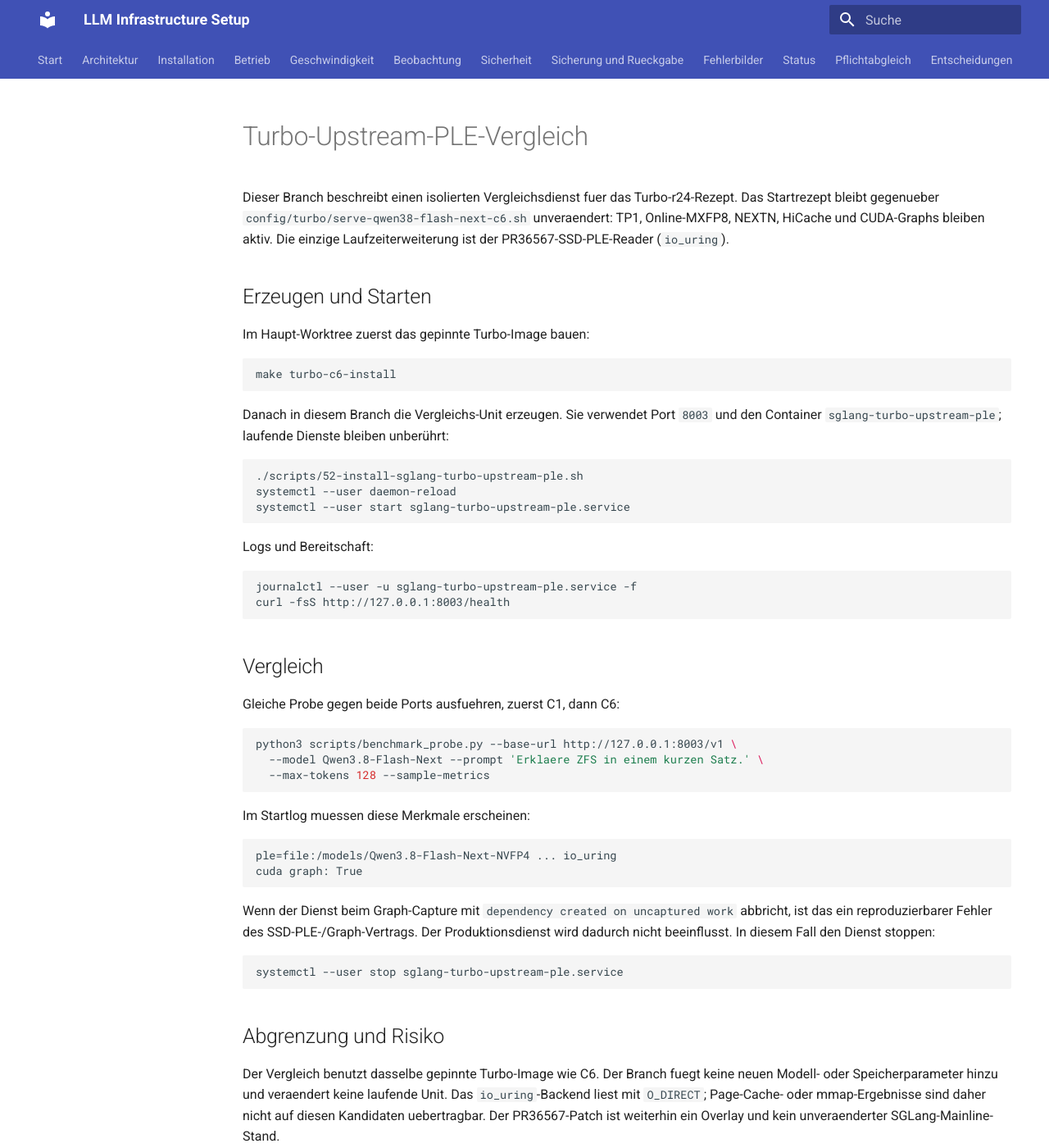
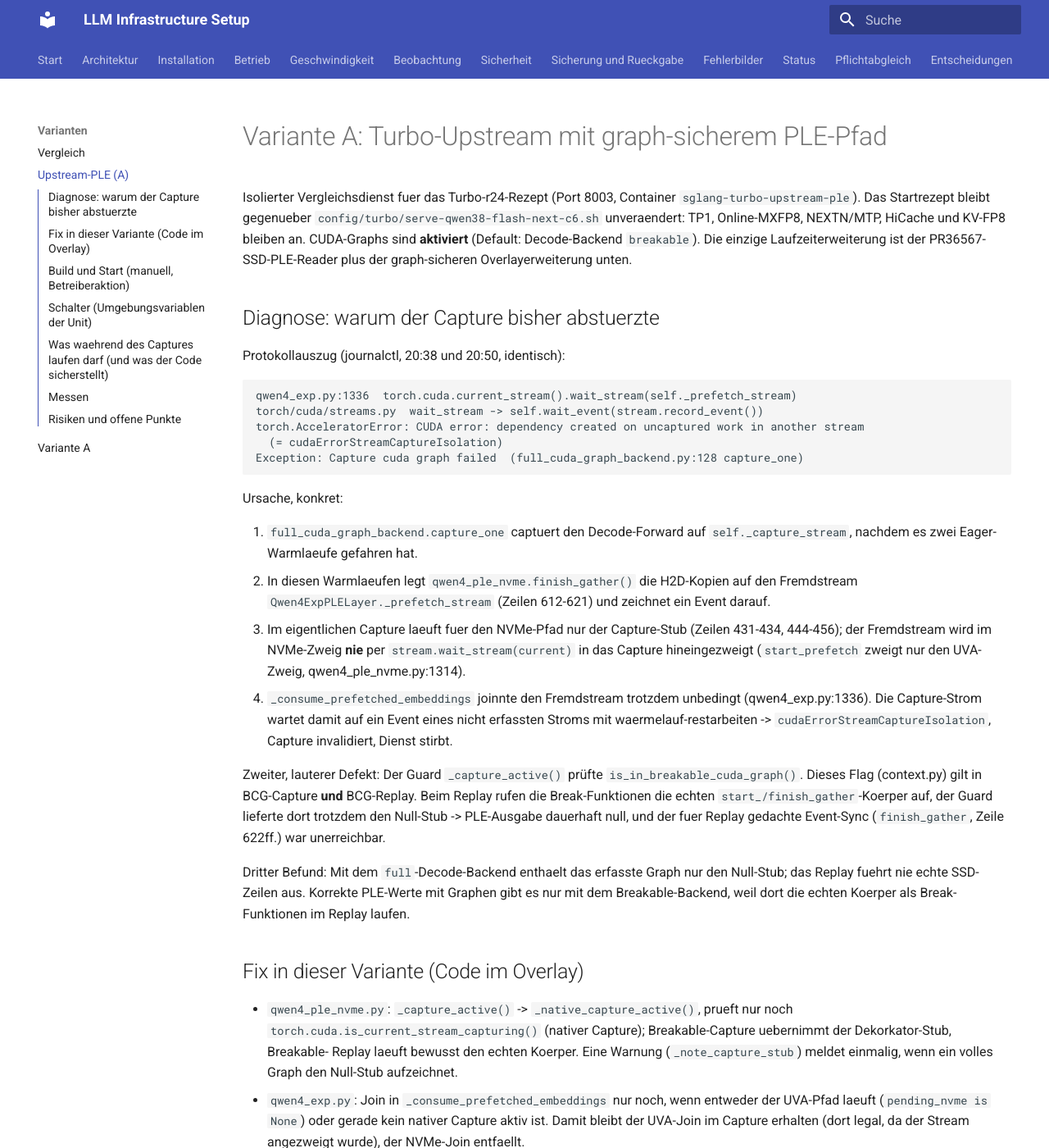
Before and after one commit to thomasdenk79-cyber/llm-infra-setup, an MkDocs documentation site: the page built from docs/turbo-upstream-ple.md, in a window 1280 px wide and 1400 px high. Shown: the whole window at 82% size. Built offline with MkDocs 1.6.1 and Material for MkDocs 9.7.7, drawn with Linux system fonts in a browser that asks for light colours; some of the changed text lies outside the part shown.

Commit message:
fix capture-isolation and breakable-replay stub; add graph strategy toggle for variant A

````diff
--- a/docs/turbo-upstream-ple.md
+++ b/docs/turbo-upstream-ple.md
@@ -1,63 +1,129 @@
-# Turbo-Upstream-PLE-Vergleich
+# Variante A: Turbo-Upstream mit graph-sicherem PLE-Pfad
 
-Dieser Branch beschreibt einen isolierten Vergleichsdienst fuer das Turbo-r24-Rezept.
-Das Startrezept bleibt gegenueber `config/turbo/serve-qwen38-flash-next-c6.sh`
-unveraendert: TP1, Online-MXFP8, NEXTN, HiCache und CUDA-Graphs bleiben aktiv.
-Die einzige Laufzeiterweiterung ist der PR36567-SSD-PLE-Reader (`io_uring`).
+Isolierter Vergleichsdienst fuer das Turbo-r24-Rezept (Port 8003, Container
+`sglang-turbo-upstream-ple`). Das Startrezept bleibt gegenueber
+`config/turbo/serve-qwen38-flash-next-c6.sh` unveraendert: TP1, Online-MXFP8,
+NEXTN/MTP, HiCache und KV-FP8 bleiben an. CUDA-Graphs sind **aktiviert**
+(Default: Decode-Backend `breakable`). Die einzige Laufzeiterweiterung ist der
+PR36567-SSD-PLE-Reader plus der graph-sicheren Overlayerweiterung unten.
 
-## Erzeugen und Starten
+## Diagnose: warum der Capture bisher abstuerzte
 
-Im Haupt-Worktree zuerst das gepinnte Turbo-Image bauen:
+Protokollauszug (journalctl, 20:38 und 20:50, identisch):
+
+```text
+qwen4_exp.py:1336  torch.cuda.current_stream().wait_stream(self._prefetch_stream)
+torch/cuda/streams.py  wait_stream -> self.wait_event(stream.record_event())
+torch.AcceleratorError: CUDA error: dependency created on uncaptured work in another stream
+  (= cudaErrorStreamCaptureIsolation)
+Exception: Capture cuda graph failed  (full_cuda_graph_backend.py:128 capture_one)
+```
+
+Ursache, konkret:
+
+1. `full_cuda_graph_backend.capture_one` captuert den Decode-Forward auf
+   `self._capture_stream`, nachdem es zwei Eager-Warmlaeufe gefahren hat.
+2. In diesen Warmlaeufen legt `qwen4_ple_nvme.finish_gather()` die H2D-Kopien
+   auf den Fremdstream `Qwen4ExpPLELayer._prefetch_stream` (Zeilen 612-621)
+   und zeichnet ein Event darauf.
+3. Im eigentlichen Capture laeuft fuer den NVMe-Pfad nur der Capture-Stub
+   (Zeilen 431-434, 444-456); der Fremdstream wird im NVMe-Zweig **nie** per
+   `stream.wait_stream(current)` in das Capture hineingezweigt
+   (`start_prefetch` zweigt nur den UVA-Zweig, qwen4_ple_nvme.py:1314).
+4. `_consume_prefetched_embeddings` joinnte den Fremdstream trotzdem
+   unbedingt (qwen4_exp.py:1336). Die Capture-Strom wartet damit auf ein
+   Event eines nicht erfassten Stroms mit waermelauf-restarbeiten ->
+   `cudaErrorStreamCaptureIsolation`, Capture invalidiert, Dienst stirbt.
+
+Zweiter, lauterer Defekt: Der Guard `_capture_active()` prüfte
+`is_in_breakable_cuda_graph()`. Dieses Flag (context.py) gilt in BCG-Capture
+**und** BCG-Replay. Beim Replay rufen die Break-Funktionen die echten
+`start_/finish_gather`-Koerper auf, der Guard lieferte dort trotzdem den
+Null-Stub -> PLE-Ausgabe dauerhaft null, und der fuer Replay gedachte
+Event-Sync (`finish_gather`, Zeile 622ff.) war unerreichbar.
+
+Dritter Befund: Mit dem `full`-Decode-Backend enthaelt das erfasste Graph nur
+den Null-Stub; das Replay fuehrt nie echte SSD-Zeilen aus. Korrekte PLE-Werte
+mit Graphen gibt es nur mit dem Breakable-Backend, weil dort die echten
+Koerper als Break-Funktionen im Replay laufen.
+
+## Fix in dieser Variante (Code im Overlay)
+
+* `qwen4_ple_nvme.py`: `_capture_active()` -> `_native_capture_active()`,
+  prueft nur noch `torch.cuda.is_current_stream_capturing()` (nativer
+  Capture); Breakable-Capture uebernimmt der Dekorkator-Stub, Breakable-
+  Replay laeuft bewusst den echten Koerper. Eine Warnung (`_note_capture_stub`)
+  meldet einmalig, wenn ein volles Graph den Null-Stub aufzeichnet.
+* `qwen4_exp.py`: Join in `_consume_prefetched_embeddings` nur noch, wenn
+  entweder der UVA-Pfad laeuft (`pending_nvme is None`) oder gerade kein
+  nativer Capture aktiv ist. Damit bleibt der UVA-Join im Capture erhalten
+  (dort legal, da der Stream angezweigt wurde), der NVMe-Join entfaellt.
+
+## Build und Start (manuell, Betreiberaktion)
 
 ```bash
-make turbo-c6-install
-```
-
-Danach in diesem Branch die Vergleichs-Unit erzeugen. Sie verwendet Port `8003`
-und den Container `sglang-turbo-upstream-ple`; laufende Dienste bleiben unberührt:
-
-```bash
-./scripts/52-install-sglang-turbo-upstream-ple.sh
+cd ~/work/llm-infra-setup-turbo-upstream
+make turbo-c6-install                       # Basisbild r24, nur falls fehlend
+./scripts/52-install-sglang-turbo-upstream-ple.sh   # Overlaybild + Unit, Port 8003
 systemctl --user daemon-reload
 systemctl --user start sglang-turbo-upstream-ple.service
-```
-
-Logs und Bereitschaft:
-
-```bash
 journalctl --user -u sglang-turbo-upstream-ple.service -f
 curl -fsS http://127.0.0.1:8003/health
 ```
 
-## Vergleich
+Der Vergleich laeuert exclusiveGPU: vorher Produktions-Turbo stoppen
+(`systemctl --user stop sglang-turbo-c6.service`), nachher zurueck.
 
-Gleiche Probe gegen beide Ports ausfuehren, zuerst C1, dann C6:
-
-```bash
-python3 scripts/benchmark_probe.py --base-url http://127.0.0.1:8003/v1 \
-  --model Qwen3.8-Flash-Next --prompt 'Erklaere ZFS in einem kurzen Satz.' \
-  --max-tokens 128 --sample-metrics
-```
-
-Im Startlog muessen diese Merkmale erscheinen:
-
-```text
-ple=file:/models/Qwen3.8-Flash-Next-NVFP4 ... io_uring
-cuda graph: True
-```
-
-Wenn der Dienst beim Graph-Capture mit `dependency created on uncaptured work`
-abbricht, ist das ein reproduzierbarer Fehler des SSD-PLE-/Graph-Vertrags. Der
-Produktionsdienst wird dadurch nicht beeinflusst. In diesem Fall den Dienst stoppen:
+Stop/Rollback:
 
 ```bash
 systemctl --user stop sglang-turbo-upstream-ple.service
+systemctl --user start sglang-turbo-c6.service
 ```
 
-## Abgrenzung und Risiko
+## Schalter (Umgebungsvariablen der Unit)
 
-Der Vergleich benutzt dasselbe gepinnte Turbo-Image wie C6. Der Branch fuegt keine
-neuen Modell- oder Speicherparameter hinzu und veraendert keine laufende Unit. Das
-`io_uring`-Backend liest mit `O_DIRECT`; Page-Cache- oder mmap-Ergebnisse sind daher
-nicht auf diesen Kandidaten uebertragbar. Der PR36567-Patch ist weiterhin ein
-Overlay und kein unveraenderter SGLang-Mainline-Stand.
+| Variable | Werte | Bedeutung |
+|---|---|---|
+| `TURBO_CUDA_GRAPH` | `on` (Default) / `off` | `off` = `--disable-cuda-graph` wie bisher |
+| `TURBO_CUDA_GRAPH_BACKEND_DECODE` | `breakable` (Default) / `full` | Decode-Backend; `full` zeigt nur den Null-Stub (Warnung im Log) |
+| `TURBO_SLEEP_ON_IDLE` | `on` (Default) / `off` | `off` noetig, falls Breakable + Memory-Saver kollidieren |
+| `SGLANG_QWEN4_PLE_NVME_BACKEND` | `io_uring` (Unit-Default) / `mmap` | Upstream-Lesepfad; mmap siehe Variante B |
+
+## Was waehrend des Captures laufen darf (und was der Code sicherstellt)
+
+* Erlaubt: Kernel auf dem Capture-Strom (Attention, Mamba, MoE, Zero-Stub des
+  PLE), Zuweisungen aus dem Graph-Pool.
+* Ausgeschlossen im nativen Capture: mmap-/io_uring-Zugriffe,
+  ThreadPoolExecutor-Arbeit, `future.result()`, H2D-Kopie, Event-Records auf
+  Fremdstreams, `wait_stream` auf einen nicht angezweigten Strom.
+  Erzwungen durch: `_native_capture_active()`-Guard vor jedem CPU-I/O in
+  `start_gather`/`finish_gather` und den bedingten Join in qwen4_exp.py.
+* Im Breakable-Replay ist CPU-/SSD-Arbeit ausdruecklich erlaubt - die
+  Abschnitte laufen ohnehin ausserhalb jeder Capture.
+
+## Messen
+
+C1 und C6 getrennt, jeweils gegen Port 8003 (vorher Produktions-Turbo stoppen):
+
+```bash
+PENNYROYAL_PORT=8003 BENCHMARK_MODEL=Qwen3.8-Flash-Next \
+  ./scripts/benchmark.sh quick 1     # C1: TTFT + steady tok/s
+PENNYROYAL_PORT=8003 BENCHMARK_MODEL=Qwen3.8-Flash-Next \
+  ./scripts/benchmark.sh quick 6     # C6: dazu aggregierter Durchsatz
+```
+
+Im Startlog erwartet: `cuda_graph=on/breakable`, spater `cuda graph: True`
+in den Decode-Zeilen, und `Qwen4 PLE NVMe: ... mean_read_ms=` ohne
+Capture-Fehlermeldungen.
+
+## Risiken und offene Punkte
+
+* Breakable mit NEXTN/MTP und Mamba-Layern ist auf dieser Turbo-Revision noch
+  nicht live getestet (erwartete Fehler: Capture der Draft-Laeufe,
+  Memory-Saver-Kollision -> dann `TURBO_SLEEP_ON_IDLE=off`).
+* `io_uring` braucht das Seccomp-Profil der Unit (wie beim Produktionsdienst).
+* Bei Abbruch im Capture: Logauszug sichern, Zustand ist unveraendert, da das
+  Bild ein eigenes Tag (`:r24-pr36567-variant-a`) nutzt.
+* Die BCG-Break-Funktionen replizieren die PLE-Ausgabe in das Bridge-Buffer
+  (`_copy_output`); die Zusatzkopie pro Schritt ist messbar, aber noetig.
--- /dev/null
+++ b/docs/variant-comparison.md
@@ -0,0 +1,73 @@
+# Turbo/PLE-Varianten im Vergleich
+
+Ziel: Ursache der niedrigen Turbo-Leistung und des CUDA-Graph-Capture-Absturzes
+beheben, ohne das Turbo-Rezept unnötig zu verändern. Jede Variante läuft in
+eigenem Branch, eigenem Worktree, eigenem Image-Tag, eigenem Container und
+eigenem Port; Produktionsdienst (`sglang-turbo-c6`, Port 8002) und Pennyroyal
+bleiben unverändert. GPU-Exklusivität beachten: immer nur ein Laufzeitdienst
+gleich starten.
+
+## Diagnose (gilt für alle Varianten)
+
+* Capture-Absturz: `qwen4_exp.py:1336` joined den Fremdstream
+  `_prefetch_stream` unbedingt in das native Graph-Capture, während dort
+  Warmlauf-Kopien als nicht erfasste Arbeit anstanden
+  (`cudaErrorStreamCaptureIsolation`, Log 2026-10-03 20:38/20:50).
+* Guard-Defekt: `_capture_active()` (qwen4_ple_nvme.py) prüfte
+  `is_in_breakable_cuda_graph()`, das in Capture *und* Replay gilt -> im
+  Breakable-Replay wäre der echte PLE-Lauf zum Null-Stub erstarrt.
+* Mit dem `full`-Decode-Backend enthält das Graph nur den Null-Stub; korrekte
+  PLE-Werte mit Graphen liefert nur das `breakable`-Backend (echte Koerper
+  als Break-Funktionen im Replay).
+* Langsamkeit (ohne Graphen, 31 tok/s C1): Log `Qwen4 PLE NVMe: calls=1000
+  rows=720240 mean_read_ms=199.935` -> ~200 ms SSD-Wartzeit pro Gather bei
+  ~720 Zeilen, sequenziell (QD1), ein IO-Worker, blockierendes
+  `future.result()` im Modell-Thread, dazu Einzel-Staging-Puffer mit
+  Ereignis-Synchronisation vor jeder `memmove`.
+
+## Tabelle
+
+| Variante | Basis | PLE-Pfad | Cachemodell | CUDA-Graph-Strategie | erwarteter Effekt | Risiko |
+|---|---|---|---|---|---|---|
+| A `turbo-upstream-ple-graph` | Turbo r24 + PR36567-Overlay, Rezept unverändert | io_uring (O_DIRECT), Upstream-Reader | keiner (Upstream-Default CACHE_PAGES=0) | Graphen an, Decode `breakable`; nativer Capture nur mit Stub, Join bedingt | Capture stabil; Decode nah an 200 tok/s C1, io_uring-I/O bleibt ~200 ms/Schritt, ueberlappend | Breakable mit Mamba/NEXTN live ungetestet; Memory-Saver-Kollision (Schalter) |
+| B `variant-b-mmap-pagecache` | A | mmap/Page-Cache (+ Vorladen), optional synchroner Modus | begrenzter LRU-Zeilen-Cache, Groesse per Unit (MiB), Default 0 = aus | wie A (breakable); kein asynchrones Future noetig fuer Korrektheit | Cache-Treffer statt SSD; Anlauf schnell nach `ple-preload.sh`; io_uring-Seccomp entfaellt | Cache-Groesse gegen ARC/HiCache abzuessen; QD1 bleibt, Trefferquote von Tokenverteilung abhaengig |
+| C `pennyroyal-plugin-variant` | Pennyroyal v2.5.3 (Fallback-Pfad) | eingebautes SSD-Stream-Plugin (PENNY_PLE_BACKEND=nvme) | HiCache hostseitig (16 GiB), Bild-eigener Reader | Pennyroyal-Standard (Decode-Graphen wie Produktionsprofil) | offiziell unterstuetzter SSD-Pfad ohne Turbo-Overlay; Fallbackfaehigkeit bleibt | Plugin-Zutritt (.ple-nvme, check_ple_nvme.py) muss im Bild vorhanden sein; nicht gegen Turbo gemessen |
+| D `variant-d-staging-double-buffer` | B | wie B | wie B | wie A/B | zus. Wegfall der Staging-Stall: Double-Buffer-Pinned-Staging ueberlappt memmove mit H2D; stabiler Stub-Ausgabepuffer | groesster Codeumfang; Ereignisverwaltung pro Puffer korrekt zu fuehren |
+
+## Status
+
+| Variante | Stand | Getestet? |
+|---|---|---|
+| A | vorbereitet, Commits im Branch | **nein - kein Live-Betrieb, kein Benchmark durchgefuehrt** |
+| B | vorbereitet | **nein** |
+| C | vorbereitet (Bestandsbranch, vervollstaendigt) | **nein** |
+| D | vorbereitet | **nein** |
+
+Empfohlene Reihenfolge fuer spaetere Live-Tests: A zuerst (kleinster Eingriff,
+bewiesener BCG-Entwurfs Pfad), dann B (falls io_uring-Latenz dominiert), D
+(falls Staging-Stall messbar bleibt), C als Vergleichsbasis der offiziellen
+PLE-Schiene.
+
+## Betrieb: Start/Stopp je Variante
+
+Alle Vergleichsdienste laufen exclusiveGPU (vorher `sglang-turbo-c6.service`
+stoppen, danach zurueckstarten). Units werden erst durch das jeweilige
+Install-Skript erzeugt und committet nicht live geaendert.
+
+| Variante | Worktree | Installation | Start | Stopp |
+|---|---|---|---|---|
+| A | ~/work/llm-infra-setup-turbo-upstream | `./scripts/52-install-sglang-turbo-upstream-ple.sh` | `systemctl --user start sglang-turbo-upstream-ple.service` | `systemctl --user stop sglang-turbo-upstream-ple.service` |
+| B | ~/work/llm-infra-setup-variant-b | `./scripts/53-install-sglang-turbo-variant-b.sh` | `systemctl --user start sglang-turbo-variant-b.service` | `systemctl --user stop sglang-turbo-variant-b.service` |
+| C | ~/work/llm-infra-setup-pennyroyal | `./scripts/50-install-pennyroyal.sh` (PENNY_PLE_BACKEND=nvme) | `./scripts/apply-runtime-unit.sh --restart-only` (Pennyroyal-Pfad) | Pennyroyal-Unit stoppen, Turbo zurueck |
+| D | ~/work/llm-infra-setup-variant-d | `./scripts/54-install-sglang-turbo-variant-d.sh` | `systemctl --user start sglang-turbo-variant-d.service` | `systemctl --user stop sglang-turbo-variant-d.service` |
+
+Nach jedem Test: `./scripts/session-checkpoint.sh "Variante X Messung"` im
+betreffenden Worktree, Messungen bleiben in `state/benchmarks/` und werden
+nach `docs/` gesichert.
+
+## Messdefinition (einheitlich)
+
+`scripts/benchmark.sh` mit `PENNYROYAL_PORT` auf den Variantendienst:
+TTFT (Median/p95), `steady_tokens_per_second` pro Anfrage (Median/p95) und
+`aggregate_tokens_per_second` ueber den Wanduhrzeitraum - jeweils getrennt
+ausweisen fuer C1 und C6.
--- /dev/null
+++ b/docs/variants/variant-a-upstream-ple-graph.md
@@ -0,0 +1,78 @@
+# Variante A: Upstream-Turbo mit graph-sicherem PLE-Pfad
+
+* Branch: `turbo-upstream-ple-graph`
+* Worktree: `~/work/llm-infra-setup-turbo-upstream`
+* Ausgangscommit: `1273262` (turbo-c6-production, Stand 2026-10-03T20:54)
+* Bild-Tag: `localhost/sglang-qwen38fn-sm120-turbo:r24-pr36567-variant-a`
+* Port: 8003 (127.0.0.1), Container `sglang-turbo-upstream-ple`
+
+## Geaenderte Dateien
+
+* `config/turbo/pr36567-overlay/python/sglang/srt/models/qwen4_ple_nvme.py`
+  - `_capture_active()` -> `_native_capture_active()`: nur noch
+    `torch.cuda.is_current_stream_capturing()`; Breakable-Replay laeuft damit
+    den echten Koerper statt des Null-Stubs.
+  - `_note_capture_stub()`: einmalige Warnung, wenn ein volles Graph den
+    Null-Stub aufzeichnet (voller Backend-Modus ist fuer NVMe-PLE falsch).
+* `config/turbo/pr36567-overlay/python/sglang/srt/models/qwen4_exp.py`
+  - Join in `_consume_prefetched_embeddings` nur noch bei UVA-Pfad oder
+    ausserhalb nativen Captures (fixed die Capture-Isolation-Panik).
+* `config/turbo/serve-qwen38-flash-next-c6-upstream-ple.sh`
+  - Graph-Schalter: `TURBO_CUDA_GRAPH=on|off`,
+    `TURBO_CUDA_GRAPH_BACKEND_DECODE=breakable|full`,
+    `TURBO_SLEEP_ON_IDLE=on|off`.
+* `scripts/52-install-sglang-turbo-upstream-ple.sh`
+  - baut das Overlay-Bild aus dem Branch (eigenes Tag), prueft r24-Revision.
+* `docs/turbo-upstream-ple.md`, `docs/variant-comparison.md` (neu)
+
+## Idee und Fehlerbehebung
+
+Das Turbo-Rezept bleibt unveraendert; CUDA-Graphs werden nicht deaktiviert,
+sondern auf das fuer eager Abschnitte gebaute Breakable-Backend gestellt.
+Die beiden Overlay-Patches beheben die nachgewiesenen Capture-Fehler:
+
+1. Der unbedingte `wait_stream(_prefetch_stream)`-Join wartete im nativen
+   Capture auf einem nicht erfassten Fremdstream
+   (`cudaErrorStreamCaptureIsolation`, qwen4_exp.py:1336).
+2. Der Guard auf `is_in_breakable_cuda_graph()` haette im Breakable-Replay
+   die echten PLE-Zeilen durch Nullen ersetzt (lauterer Datenfehler).
+
+## CUDA-Operationen im Capture: erlaubt vs. ausgeschlossen
+
+* Erlaubt: alle Kernel des Forward auf dem Capture-Strom, Zuweisungen aus dem
+  Graph-Speicherpool, Null-Stub (`zero_()`) des PLE, UVA-Gather auf einem per
+  `wait_stream` angezweigten Begleitstrom.
+* Ausgeschlossen (durch Guards erzwungen): mmap-/io_uring-Lesen,
+  `ThreadPoolExecutor.submit`, `Future.result()`, H2D-Kopien,
+  Event-Record/Synchronize auf Fremdstreams, `wait_stream` auf einen nicht
+  angezweigten Strom.
+* Im Breakable-Replay (ausserhalb aller Capture) sind CPU-/SSD-Arbeit und
+  Fremdstreams ausdruecklich vorgesehen.
+
+## Start (spaeter, manuell)
+
+```bash
+cd ~/work/llm-infra-setup-turbo-upstream
+make turbo-c6-install
+./scripts/52-install-sglang-turbo-upstream-ple.sh
+systemctl --user daemon-reload
+systemctl --user stop sglang-turbo-c6.service          # GPU exclusiv
+systemctl --user start sglang-turbo-upstream-ple.service
+curl -fsS http://127.0.0.1:8003/health
+```
+
+## Stop/Rollback
+
+```bash
+systemctl --user stop sglang-turbo-upstream-ple.service
+systemctl --user start sglang-turbo-c6.service
+```
+
+## Risiken / offene Punkte
+
+* Breakable-Backend mit Mamba/NEXTN auf r24: ungetestet;
+  Memory-Saver-Kollision moeglich (`TURBO_SLEEP_ON_IDLE=off`).
+* io_uring-Seccomp-Profil bleibt Voraussetzung der Unit.
+* io_uring-Latenz (~200 ms/Gaenger) wird durch A nicht besser - dafuer ist
+  Variante B da.
+* Kein Live-Test, kein Benchmark durchgefuehrt (bewusst, Geraetstatus).
--- a/mkdocs.yml
+++ b/mkdocs.yml
@@ -45,6 +45,10 @@ nav:
       - Uebergabe: HANDOFF.md
       - Schreibrate-Grenze: adr/0012-grenze-der-schreibrate-liegt-nicht-an-thunderbolt.md
       - Exklusive GPU: adr/0013-grundregel-exklusive-grafikkarte.md
+  - Varianten:
+      - Vergleich: variant-comparison.md
+      - Upstream-PLE (A): turbo-upstream-ple.md
+      - Variante A: variants/variant-a-upstream-ple-graph.md
   - English:
       - Overview: en/index.md
       - Operations: en/operations.md
````
Also changed, not shown: 4 other files.
